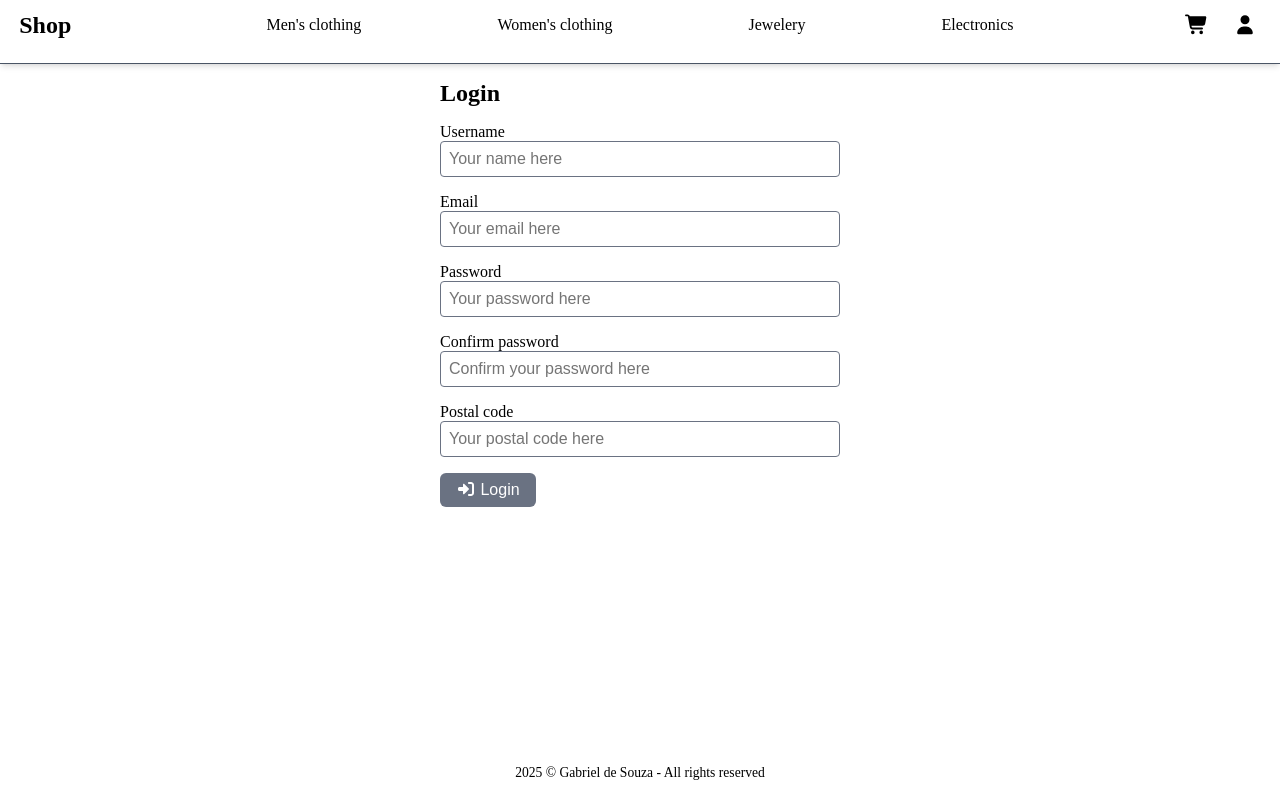
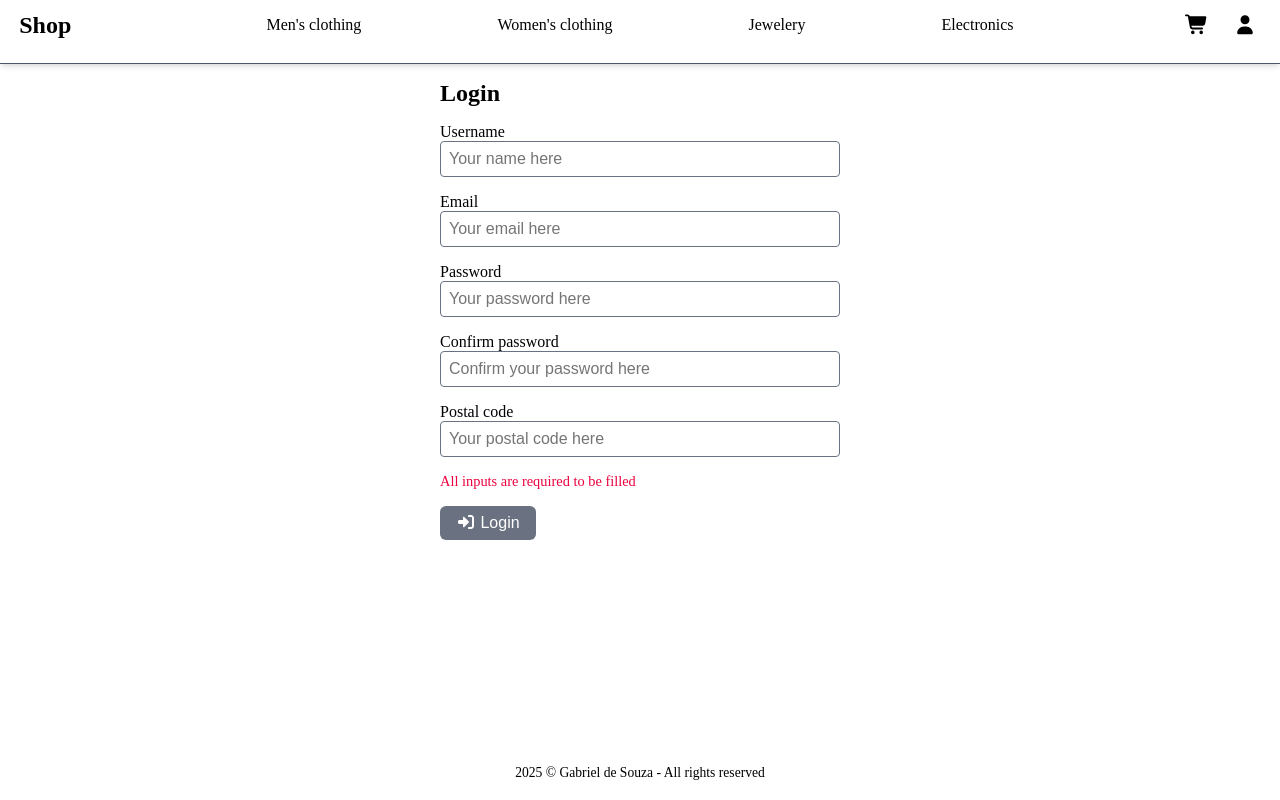
Before and after one commit to gab-souza-martins/fake-e-commerce, an Angular app: page /login in a window 1280 px wide. Built offline with nearby package versions, Linux system fonts and the light colour scheme.

Commit message:
Mensagem de erro em login-page.html agora aparece quando o form está inválido, ao invés de ter uma mensagem por input

```diff
--- a/src/app/login-page/login-page.html
+++ b/src/app/login-page/login-page.html
@@ -2,9 +2,6 @@
   <h2>Login</h2>
 
   <div class="form-group">
-    @if (invalidUsername) {
-    <div class="error-message">Username is required.</div>
-    }
     <label for="username" [ngClass]="{ errorLabel: invalidUsername }">Username</label>
     <input
       type="text"
@@ -64,6 +61,10 @@
     />
   </div>
 
+  @if (loginForm.invalid) {
+  <div class="error-message">All inputs are required to be filled</div>
+  }
+
   <button type="submit" class="primary-btn" [disabled]="loginForm.invalid">
     <fa-icon [icon]="faLogin" />
     Login
```
